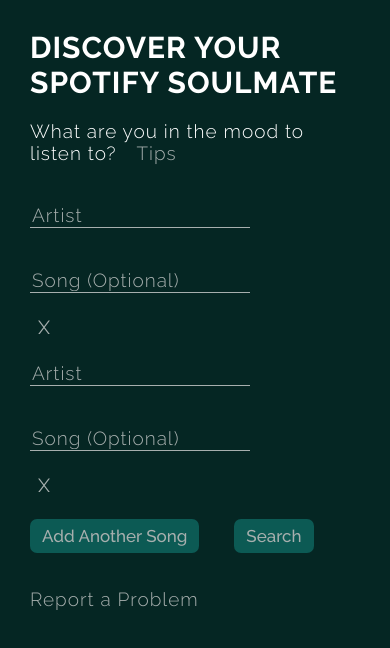
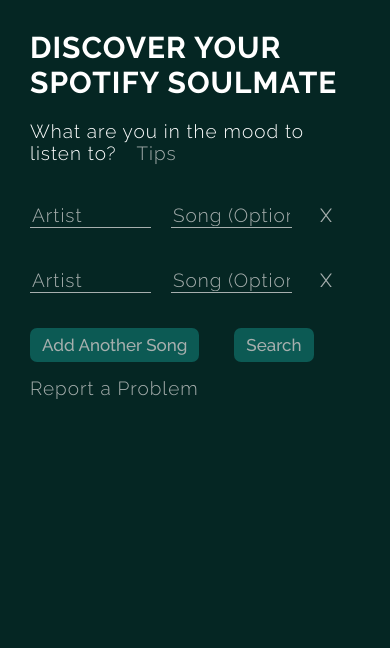
Before and after one commit to ljohnston931/spotifyPlaylistSearch2, a React (Create React App) app: page / in a window 390 px wide. Shown: the top 648 px of the page. Built offline with nearby package versions, Linux system fonts and the light colour scheme.

Commit message:
Fix input area for mobile

```diff
--- a/src/App.css
+++ b/src/App.css
@@ -77,6 +77,13 @@
         font-weight: 300;
         font-size: 19px;
         letter-spacing: 1px;
+        max-width: 30vw;
+    }
+
+    @media only screen and (max-width: 650px) {
+        input {
+            margin-right: 20px;
+        }
     }
 
     input:focus {
@@ -128,6 +135,13 @@
     border-radius: 7px;
 }
 
+@media only screen and (max-width: 650px) {
+    .pill {
+        margin-top: 15px;
+        margin-bottom: 15px;
+    }
+}
+
 .pill:hover {
         color: var(--light-txt);
     }
@@ -152,6 +166,12 @@
         margin-right: 11px;
     }
 
+    @media only screen and (max-width: 650px) {
+        .result .uri {
+            display: none;
+        }
+    }
+
     .result i {
         font-size: 16px;
     }
@@ -167,7 +187,7 @@
     }
 
     .result .coverArt {
-        box-shadow: 0 0 10px rgba(0,0,0,.3);
+        box-shadow: 0 0 10px rgba(0,0,0,1);
         height: 140px;
     }
 
@@ -181,6 +201,13 @@
     .result .flexContainer {
         display: flex;
         padding: 20px;
+    }
+
+    @media only screen and (max-width: 650px) {
+        .result .flexContainer {
+            padding-left: 0px;
+            padding-right: 0px;
+        }
     }
 
     .result .flexContainer:hover {
--- a/src/components/result.js
+++ b/src/components/result.js
@@ -43,7 +43,7 @@
                         <div className="playlistInfo">
                             <p>{this.props.metadata.title}</p>
                             <a href={this.props.metadata.authorLink} target="_blank"><p className="changeOnHover">{this.props.metadata.authorName}</p></a>
-                            <div onClick={this.copyUri}>
+                            <div className="uri" onClick={this.copyUri}>
                                 <p className="changeOnHover footnote">Copy Spotify URI</p>
                                 <i className="changeOnHover fa fa-question-circle" aria-hidden="true" onClick={this.openCopyUriModal}></i>
                             </div>
```
